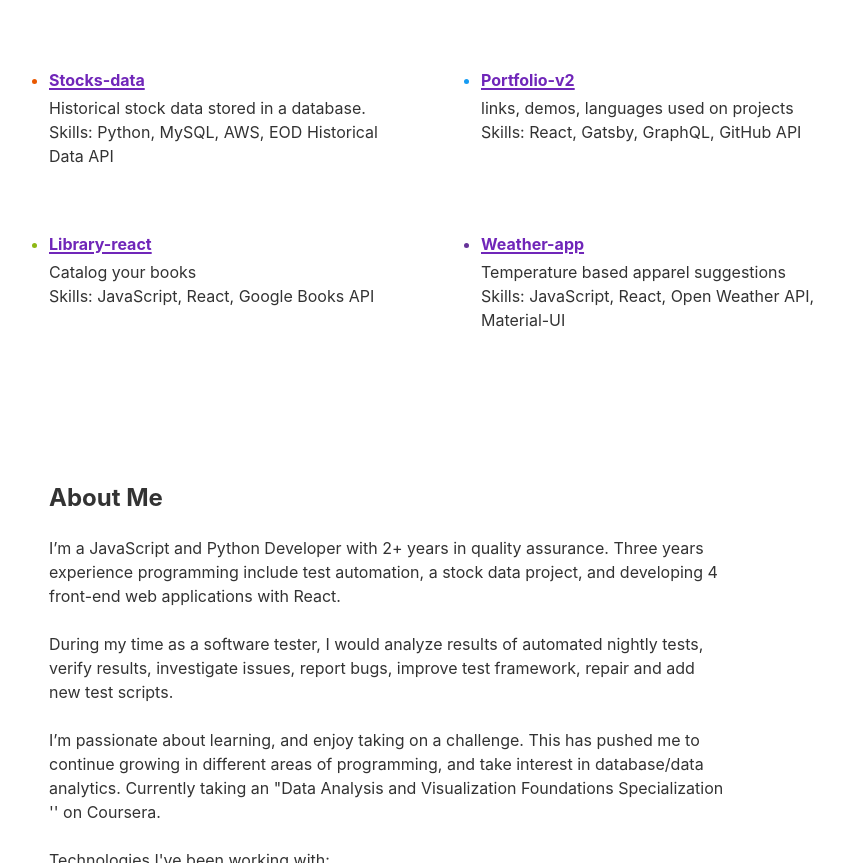
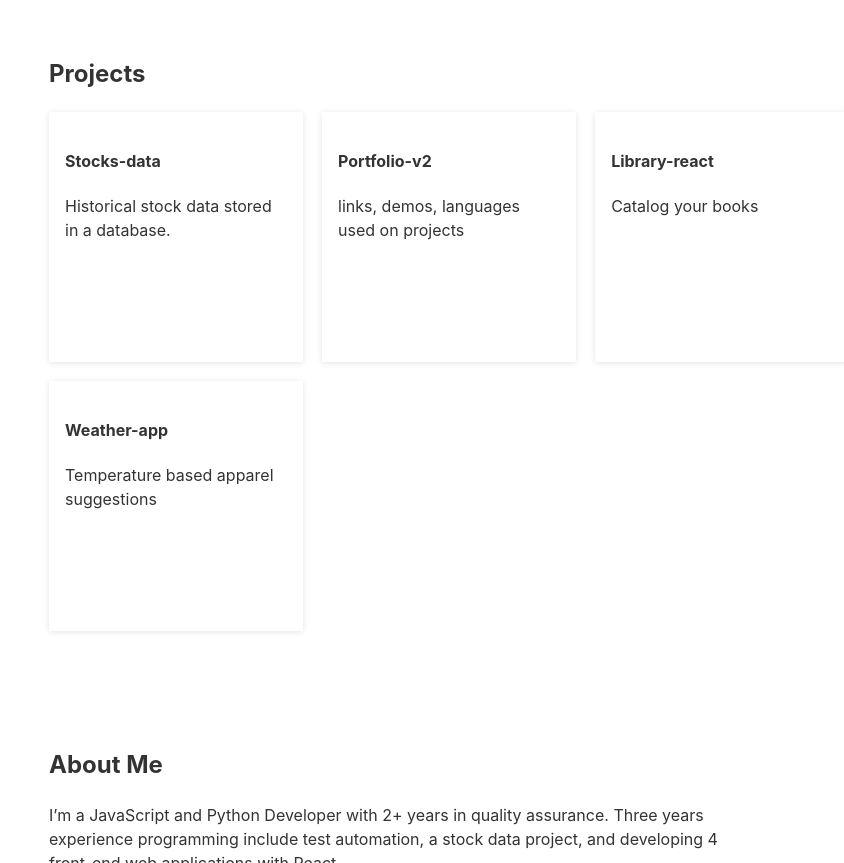
Before and after one commit to kkote/portfolio-gatsby, a Gatsby site: page / in a window 1280 px wide. Shown: the part 542-1405 px from the top of the page, without its empty margins (191-1035 px from the left). Built offline with nearby package versions, Linux system fonts and the light colour scheme; Gatsby itself is replaced by a stand-in of ours.

Commit message:
add project card section

```diff
--- a/src/components/layout.js
+++ b/src/components/layout.js
@@ -12,6 +12,7 @@ import { useStaticQuery, graphql } from "gatsby"
 import Header from "./header"
 import Intro from "./intro"
 import About from "./about"
+import Projects from "./projects"
 import "./layout.css"
 
 const Layout = ({ children }) => {
@@ -36,6 +37,7 @@ const Layout = ({ children }) => {
         }}
       >
         <Intro />
+        <Projects />
         <main>{children}</main>
         <About />
         <footer
--- /dev/null
+++ b/src/components/projects.js
@@ -0,0 +1,114 @@
+import React from 'react'
+/* import { Header } from 'components/theme'
+import { Container, Button } from 'components/common'
+import {
+    Wrapper,IntroWrapper,Details,FirstLine,SecondLine,ThirdLine,FourthLine,Contact,
+} from './intro' */
+
+const styles = {
+    wrapper: {
+	    padding: '2rem 0',
+    },
+    grid: {
+	    display: 'grid',
+        alignItems: 'center',
+        gridTemplateColumns: 'repeat(3, 1fr)',
+        gridTemplateRows: '8fr',
+        gap: '1.2rem 1.2rem',
+    },
+    item: {
+        width: '100%',
+	    height: '100%',
+	    overflow: 'hidden',
+	    boxShadow: '0 1px 6px 0 rgba(0, 0, 0, 0.11)',
+    },
+    content: {
+        display: 'flex',
+	    flexDirection: 'column',
+	    justifyContent: 'space-between',
+	    height: '100%',
+    },
+    icons: {
+        display: 'flex',
+	    justifyContent: 'flex-end',
+    },
+    lang: {
+        display: 'inline-flex',
+        flexWrap: 'wrap',
+	    width: '100%',
+	    justifyContent: 'flex-start',
+	    listStyleType: 'none',
+	    fontSize: '14px',
+        fontFamily: "'Questrial', sans-serif",
+    },
+    card: {
+        padding: '1rem',
+	    background: '#fff',
+	    height: '250px',
+    },
+}
+
+const links = [
+  {
+    name: "Stocks-data",
+    url: "https://github.com/kkote/stocks-data",
+    description: "Historical stock data stored in a database.",
+    skills: ["Python", "MySQL", "AWS", "EOD Historical Data API"],
+  },
+  {
+    name: "Portfolio-v2",
+    url: "https://github.com/kkote/portfolio-v2",
+    description: "links, demos, languages used on projects",
+    skills: ["React", "Gatsby", "GraphQL", "GitHub API"],
+  },
+  {
+    name: "Library-react",
+    url: "https://github.com/kkote/library-react",
+    description: "Catalog your books",
+    skills: ["JavaScript", "React", "Google Books API"],
+  },
+  {
+    name: "Weather-app",
+    url: "https://github.com/kkote/weather-app",
+    description: "Temperature based apparel suggestions ",
+    skills: ["JavaScript", "React", "Open Weather API", "Material-UI"],
+  },
+]
+
+
+const Projects = () => (
+  <div style={styles.wrapper} id="projects">
+    <h2>Projects</h2>
+    <div style={styles.grid}>
+      {/* {edges.map(({ node }) => ( */}
+      {/* <Item key={node.id} as="div"> */}
+      {links.map(link => (
+      <div key={link.name}  style={styles.item} >
+        <div style={styles.card}>
+          <div style={styles.content}>
+            <div>
+              <div style={styles.icons}>
+                <a href={link.url} target="_blank" rel="noopener noreferrer">
+                  {/* <img src={githubIcon} alt="GitHub Icon" /> */}
+                </a>
+              </div>
+
+              <h4>{link.name}</h4>
+              <p>{link.description}</p>
+            </div>
+            {/* <div>
+              <ul style={styles.lang}>
+                {links.skills.map((item, i) => (
+                  <li key={i}>{item} </li>
+                ))}
+              </ul>
+            </div> */}
+          </div>
+        </div>
+      </div>
+       ))}
+    </div>
+  </div>
+)
+
+export default Projects
--- a/src/pages/index.js
+++ b/src/pages/index.js
@@ -3,6 +3,7 @@ import { Link } from "gatsby"
 
 import Layout from "../components/layout"
 import Seo from "../components/seo"
+import Projects from "../components/projects"
 import * as styles from "../components/index.module.css"
 
 const links = [
@@ -43,7 +44,7 @@ const utmParameters = `?utm_source=starter&utm_medium=start-page&utm_campaign=de
 const IndexPage = () => (
   <Layout>
     <Seo title="Home" />
-    <ul className={styles.list}>
+    {/* <ul className={styles.list}>
       {links.map(link => (
         <li key={link.url} className={styles.listItem}>
           <a
@@ -56,7 +57,8 @@ const IndexPage = () => (
           <p>{link.skills}</p>
         </li>
       ))}
-    </ul>
+    </ul> */}
+
   </Layout>
 )
 
```
